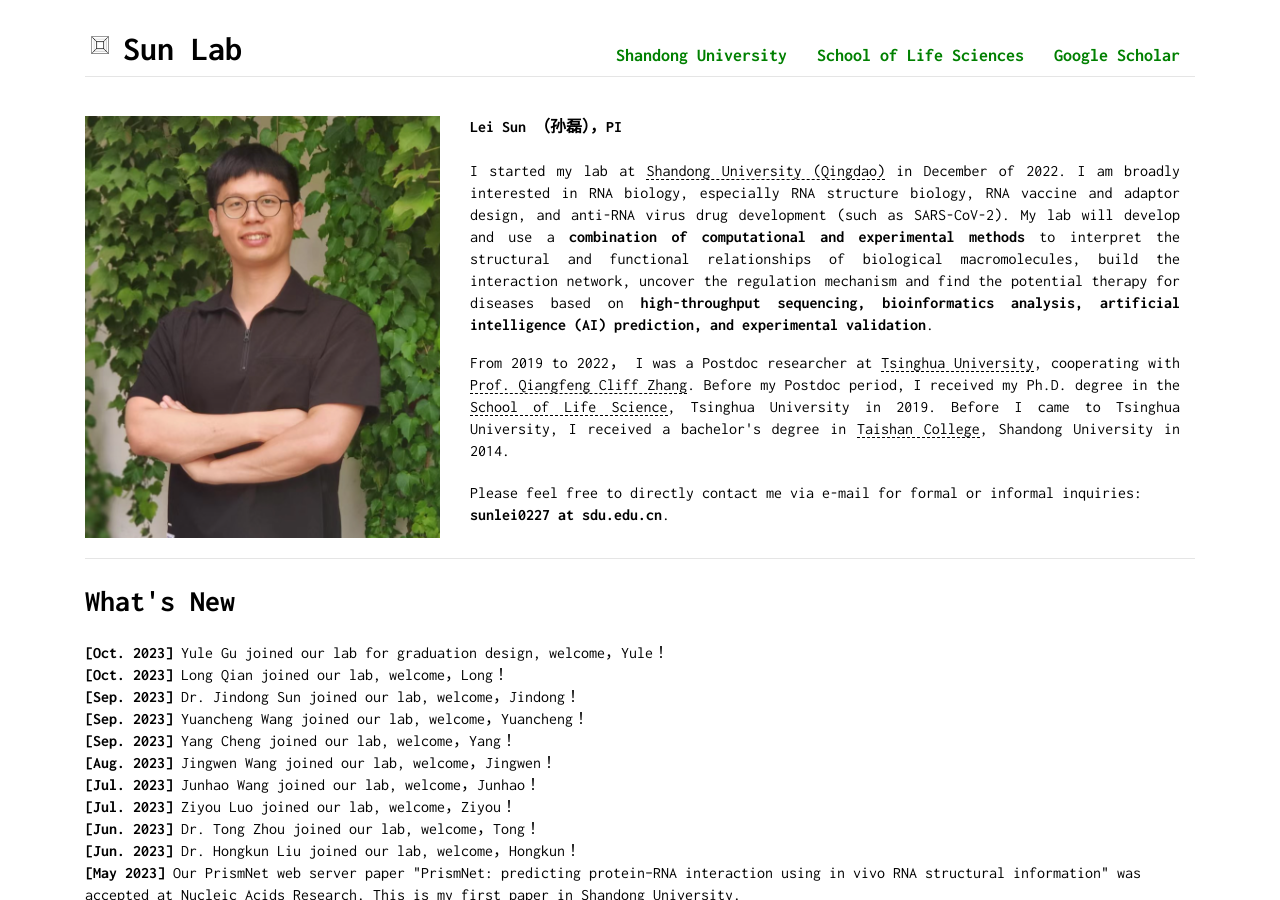
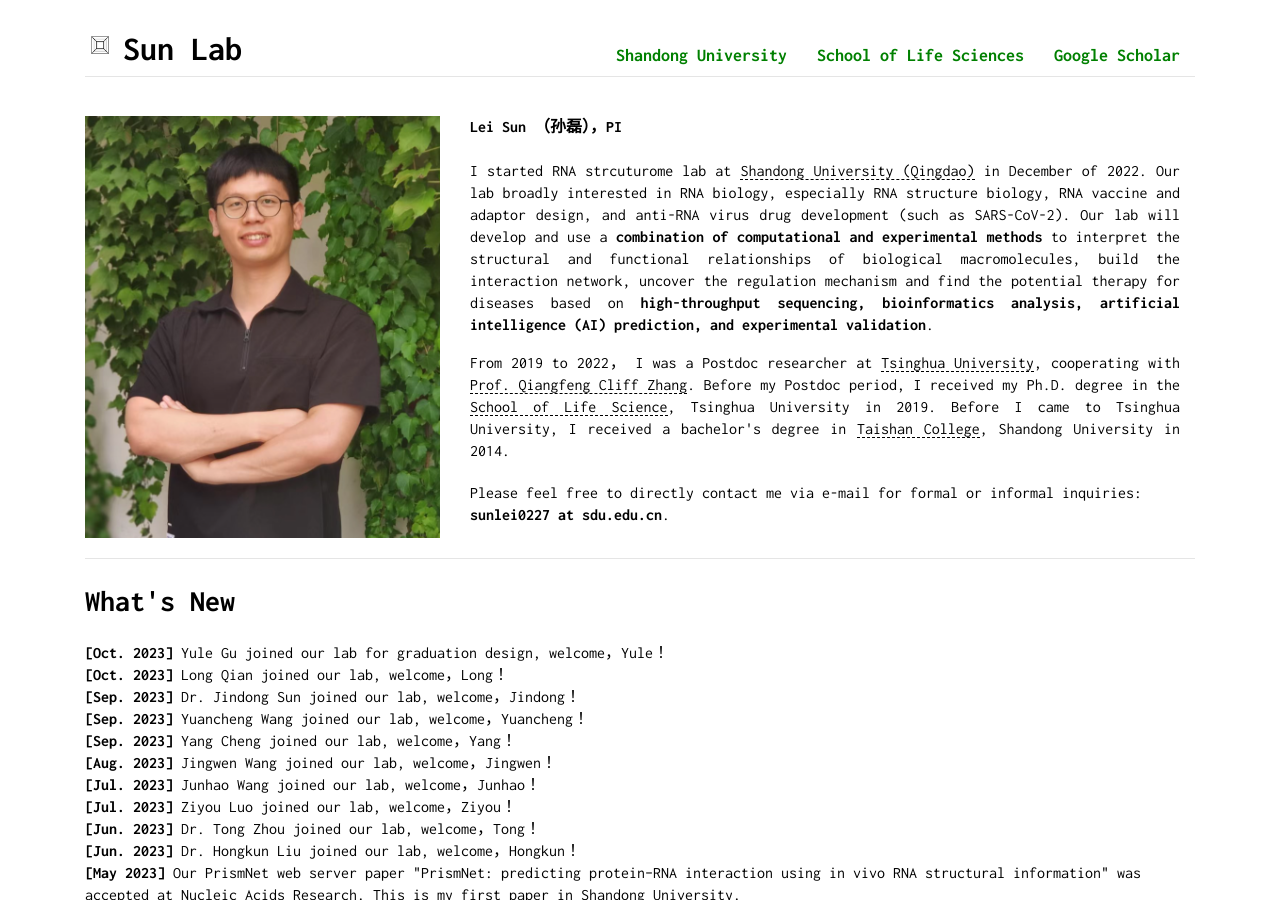
Before and after one commit to sunlei0227/sunlei0227.github.io, a Jekyll site: the page index.html, which Jekyll copies as it is, in a window 1280 px wide and 900 px high. Built offline with Jekyll 4.4.1, drawn with Linux system fonts in a browser that asks for light colours; comment, search, counter and statistics services are not loaded.

Commit message:
Update index.html

```diff
--- a/index.html
+++ b/index.html
@@ -162,8 +162,8 @@
                         <p align="justify">
                             <strong>Lei Sun （孙磊），PI</strong> <br />
                             <br />
-                            I started my lab at <a target="_blank" href="http://www.lifesci.sdu.edu.cn/">Shandong University (Qingdao)</a> in December of 2022. I am broadly interested in RNA biology, especially RNA structure biology, RNA vaccine
-                            and adaptor design, and anti-RNA virus drug development (such as SARS-CoV-2). My lab will develop and use a <b>combination of computational and experimental methods</b> to interpret the structural and functional relationships
+                            I started RNA strcuturome lab at <a target="_blank" href="http://www.lifesci.sdu.edu.cn/">Shandong University (Qingdao)</a> in December of 2022. Our lab broadly interested in RNA biology, especially RNA structure biology, RNA vaccine
+                            and adaptor design, and anti-RNA virus drug development (such as SARS-CoV-2). Our lab will develop and use a <b>combination of computational and experimental methods</b> to interpret the structural and functional relationships
                             of biological macromolecules, build the interaction network, uncover the regulation mechanism and find the potential therapy for diseases based on <b>high-throughput sequencing, bioinformatics analysis, artificial intelligence (AI) prediction,
                             and experimental validation</b>.
                         </p>
```
